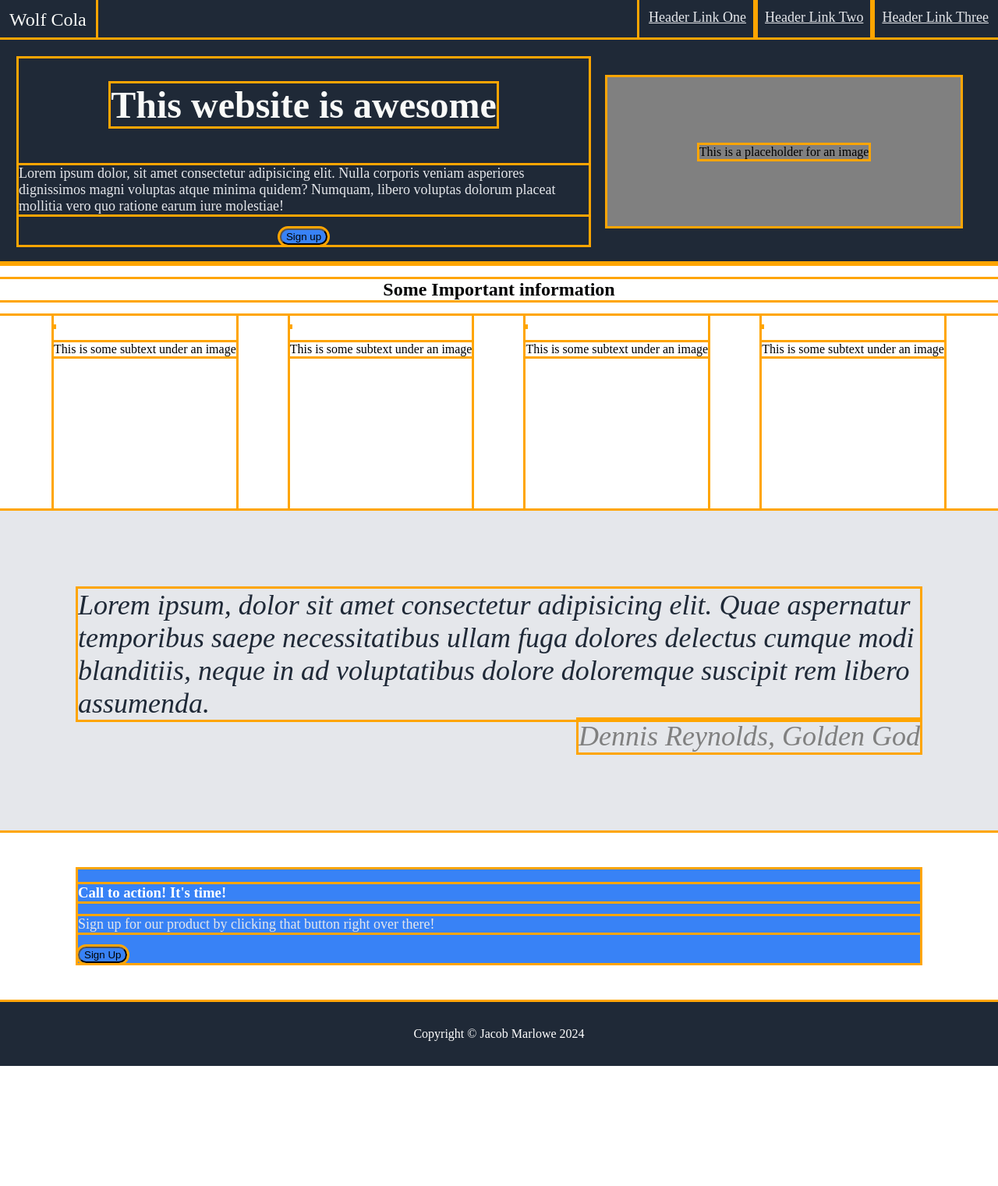
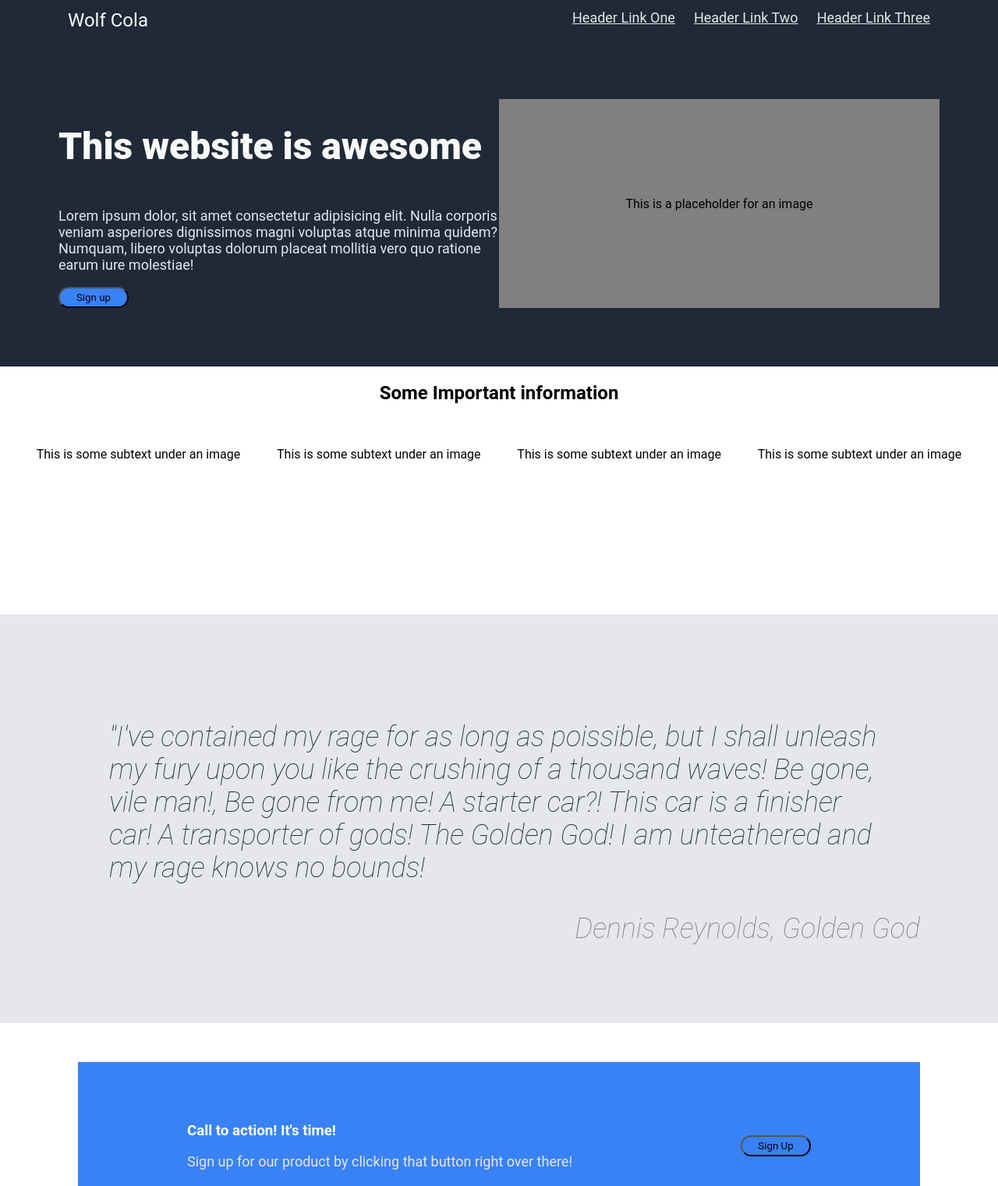
Before and after one commit to Basis4ajake/landing-page, a plain HTML site: page index.html in a window 1280 px wide. Shown: the top 1521 px of the page at 78% size. Before the commit the page ends 1367 px from the top, so only its background shows below. Drawn offline with Linux system fonts and the light colour scheme.

Commit message:
Complete final draft of design layout
Finished arranging header and hero content. Everything is in place
to begin filling in placeholder HTML content with new content. Determine
images that will be used.

```diff
--- a/index.html
+++ b/index.html
@@ -10,9 +10,9 @@
 <body>
     <header>
         <div class="logo">Wolf Cola</div>
-        <a href="">Header Link One</a>
-        <a href="">Header Link Two</a>
-        <a href="">Header Link Three</a>
+            <a href="">Header Link One</a>
+            <a href="">Header Link Two</a>
+            <a href="">Header Link Three</a>
     </header>
 
     <main>
@@ -26,7 +26,6 @@
           <div class="placeholder">This is a placeholder for an image</div>
         </div>
      </div>
-
       <div class="information">
         <h2 class="infoheader">Some Important information</h2>
         <div class="infocards">
@@ -49,12 +48,14 @@
         </div>
       </div>
       <div class="quote">
-        <div class="quotetext">Lorem ipsum, dolor sit amet consectetur adipisicing elit. Quae aspernatur temporibus saepe necessitatibus ullam fuga dolores delectus cumque modi blanditiis, neque in ad voluptatibus dolore doloremque suscipit rem libero assumenda.</div>
+        <blockquote>"I've contained my rage for as long as poissible, but I shall unleash my fury upon you like the crushing of a thousand waves! Be gone, vile man!, Be gone from me! A starter car?! This car is a finisher car! A transporter of gods! The Golden God! I am unteathered and my rage knows no bounds!</blockquote>
         <div class="quoteauthor">Dennis Reynolds, Golden God</div>
       </div>
         <div class="calltoaction">
-          <h3 class="action">Call to action! It's time!</h3>
-          <p class="secondary">Sign up for our product by clicking that button right over there!</p>
+          <div class="action-text">
+            <h3 class="action-header">Call to action! It's time!</h3>
+            <p class="secondary">Sign up for our product by clicking that button right over there!</p>
+          </div>
           <button class="sign-up btn2">Sign Up</button>
         </div>
       </main>
--- a/styles.css
+++ b/styles.css
@@ -1,24 +1,35 @@
 /* Stylesheet for Landing Page */
 
+/*  Reenable the below line to turn on outline lines */
+
+/*
 * * * {
     outline: solid;
     outline-color: orange;
 }
+*/
 
 html {
 
 }
 
 body {
+    font-family: Roboto,'Open Sans', 'Helvetica Neue', sans-serif
     display: flex;
     flex-direction: column;
     padding: 0;
     margin: 0;
 }
 
+*, *::before, *::after {
+    font-family: Roboto,'Open Sans', 'Helvetica Neue', sans-serif
+
+}
+
 header {
     display: flex;
     background-color: #1f2937;
+    padding: 0 75px;
 }
 
 .logo {
@@ -43,7 +54,8 @@ main {
 
 .hero {
     display: flex;
-    padding: 24px;
+    padding: 75px;
+
 }
 
 #heromain {
@@ -52,10 +64,10 @@ main {
     font-weight: 900;
 }
 
-.heroleft, .heroright {
-    flex: 1 0 50%;
+.heroleft {
+    flex: 1;
     display: flex;
-    justify-content: center;
+    justify-content: flex-starts;
     align-items: center;
     flex-flow: row wrap;
 }
@@ -63,9 +75,10 @@ main {
 
 .heroright {
     background-color: grey;
-    margin: 24px;
-    flex: 1 0 auto;
-    padding: 60px;
+    flex: 1;
+    display: flex;
+    justify-content: center;
+    align-items: center;
 }
 
 .secondary, a {
@@ -75,19 +88,24 @@ main {
 
 button, .calltoaction {
     background-color: #3882F6;
-    /* margin: 50px 100px; */
 }
 
 .btn1, .btn2 {
     border-radius: 25px;
+    min-width: 90px;
+    padding: 4px;
 }
 
-.action {
-    color: white;
+.btn2 {
+    margin: auto;
 }
 
-.information {
+.action-text {
+    margin: auto;
+}
 
+.action-header {
+    color: white;
 }
 
 .infoheader {
@@ -102,6 +120,10 @@ button, .calltoaction {
 
 .calltoaction {
     margin: 50px 100px;
+    display: flex;
+    align-items: center;
+    padding: 32px;
+    min-height: 150px;
 }
 
 .quote {
```
